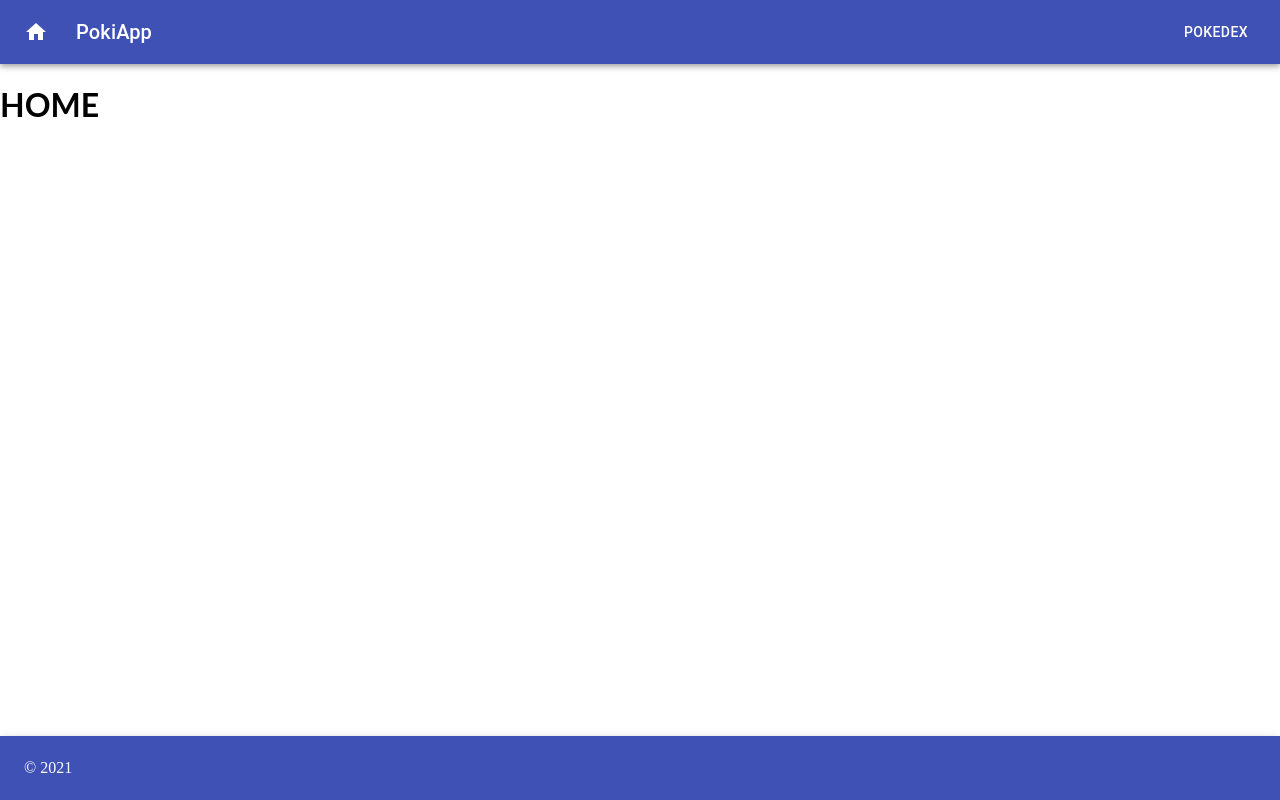
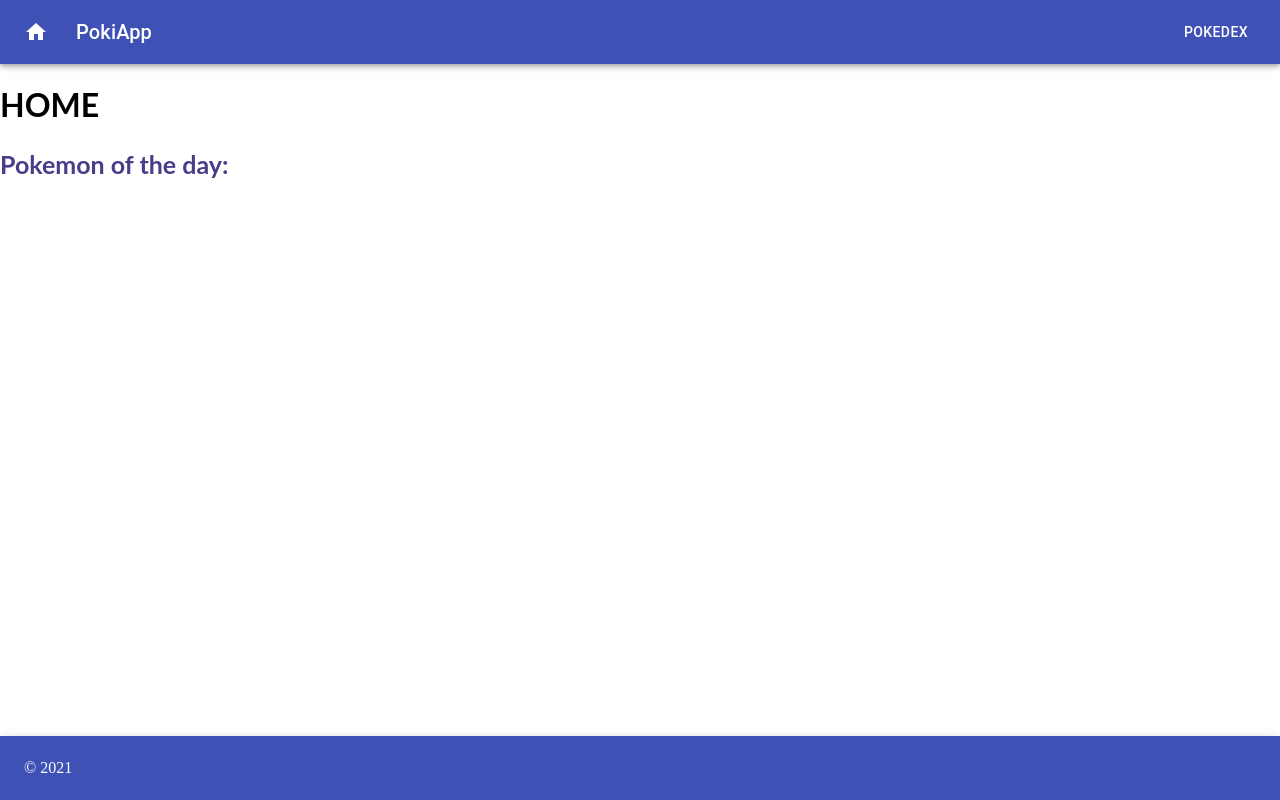
Before and after one commit to shivani-priya/react-9o5s7v, a React (Create React App) app: page / in a window 1280 px wide. Built offline with nearby package versions, Linux system fonts and the light colour scheme.

Commit message:
2 files modified

```diff
--- a/src/App.js
+++ b/src/App.js
@@ -21,6 +21,9 @@ export default function App() {
           <Route path="/">
             <div>
               <h1>HOME</h1>
+              <p className="pokeoftheday">
+                <b>Pokemon of the day:</b>
+              </p>
             </div>
           </Route>
         </Switch>
--- a/src/style.css
+++ b/src/style.css
@@ -21,3 +21,7 @@ a {
   display: flex;
   flex-wrap: wrap;
 }
+.pokeoftheday {
+  font-size: 25px;
+  color: darkslateblue;
+}
```
